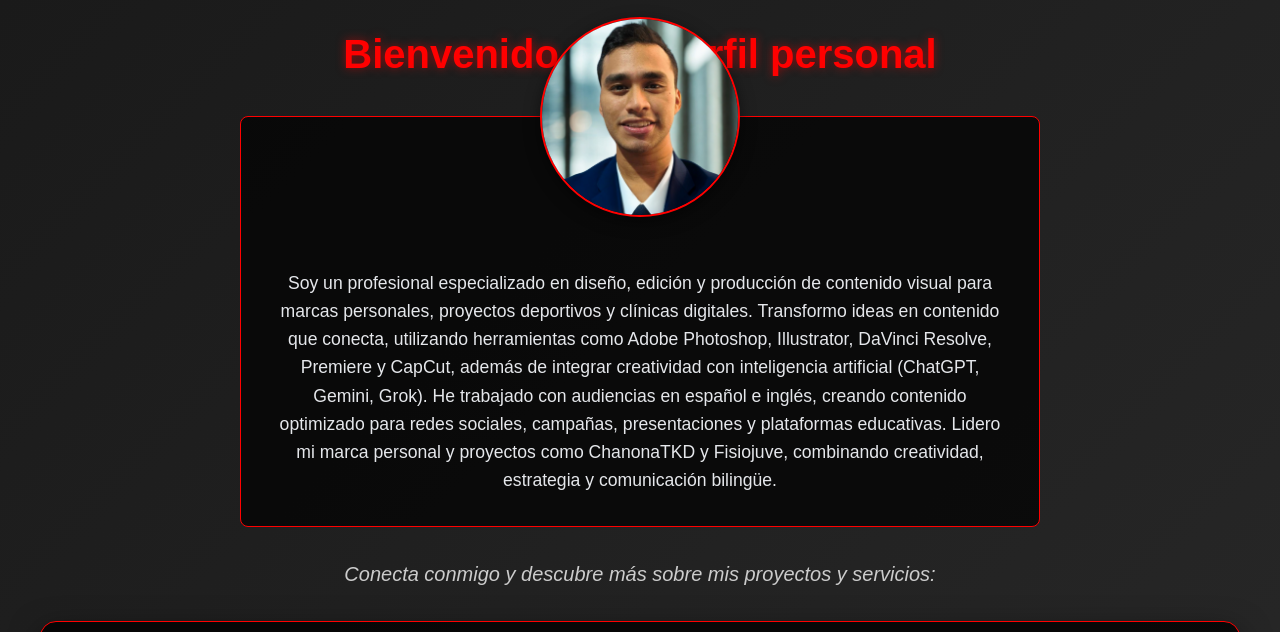
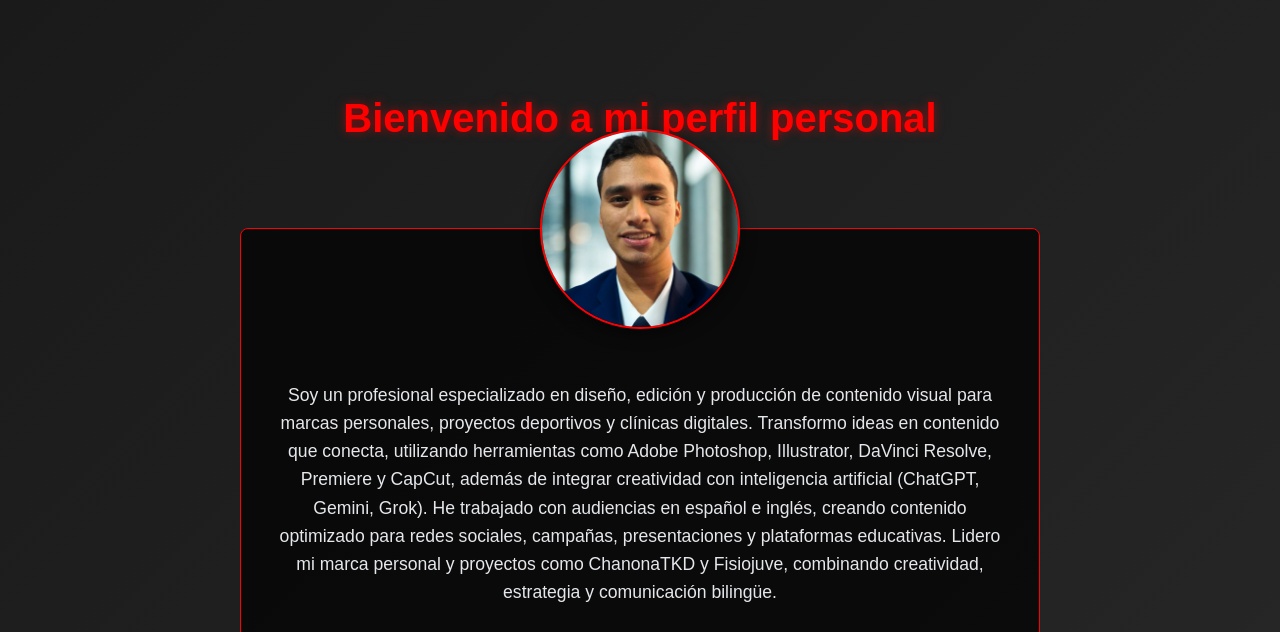
Before and after one commit to bryantkd52/MyPersonalProfile, a plain HTML site: page index.html in a window 1280 px wide. Shown: the top 632 px of the page. Drawn offline with nearby package versions, Linux system fonts and the light colour scheme.

Commit message:
index.html

```diff
--- a/index.html
+++ b/index.html
@@ -20,7 +20,8 @@
         }
         .header {
             text-align: center;
-            margin-bottom: 2rem;
+            margin-bottom: 5rem;
+            margin-top: 4rem;
         }
         .header h1 {
             font-size: 2.5rem;
```
